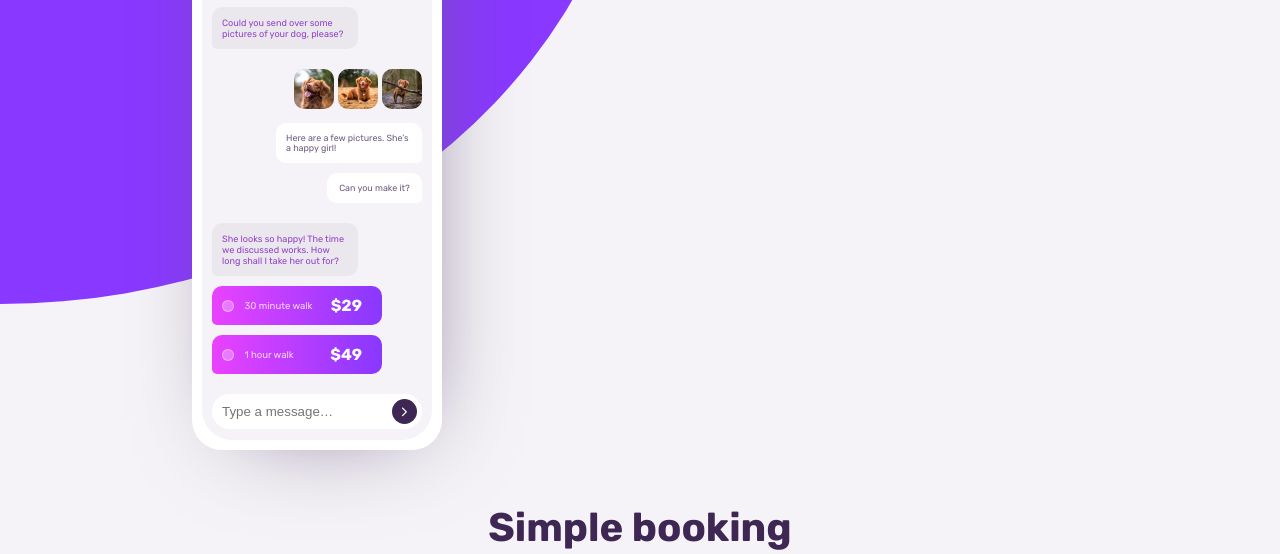
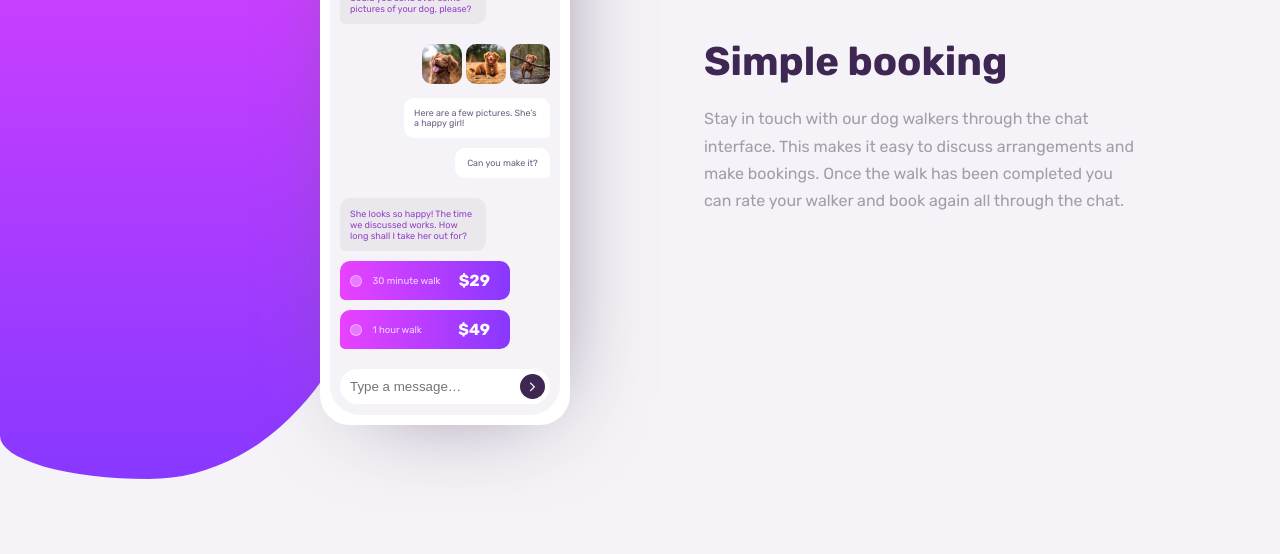
Before and after one commit to Abdulraheembashir043/chat-app-css-illustration, a plain HTML site: page index.html in a window 1280 px wide. Shown: the part 246-800 px from the top of the page. Drawn offline with Linux system fonts and the light colour scheme.

Commit message:
code for desktop view

```diff
--- a/styles/style.scss
+++ b/styles/style.scss
@@ -17,12 +17,11 @@ header, section, main, footer {
   position: relative;
 
   .bg {
-    height: 350px;
+    height: 600px;
     width: 50%;
-    background: hsl(264, 100%, 61%);
+    background: linear-gradient(to top, hsl(264, 100%, 61%), hsl(293, 100%, 63%));
     background-size: cover;
-    border-radius: 0 0 100% 0;
-    padding-bottom: 200px;
+    border-bottom-right-radius: 500px 900px;
   }
 
   .app {
@@ -282,3 +281,41 @@ header, section, main, footer {
   } // End of footer
 
 } // End of .wrapper
+
+// ########## Desktop View ##########
+@media screen and (min-width: 768px) {
+  .wrapper {
+
+    .bg {
+      background: linear-gradient(to top, hsl(264, 100%, 61%), hsl(293, 100%, 63%));
+      height: 725px;
+      width: 30%;
+      border-bottom-left-radius: 1900px 550px;
+      border-bottom-right-radius: 3000px 3900px;
+    }
+
+    .app {
+      top: 10%;
+      left: 25%;
+    }
+
+    section {
+      position: absolute;
+      top: 10%;
+      left: 55%;
+      text-align: left;
+      width: 430px;
+
+      p {
+        width: 100%;
+      }
+
+    }
+
+    footer  {
+      font-size: 1em;
+    }
+
+  } // End of wrapper
+
+} // End of Media Query
```
Also changed, not shown: styles/style.css, 1 other file.
